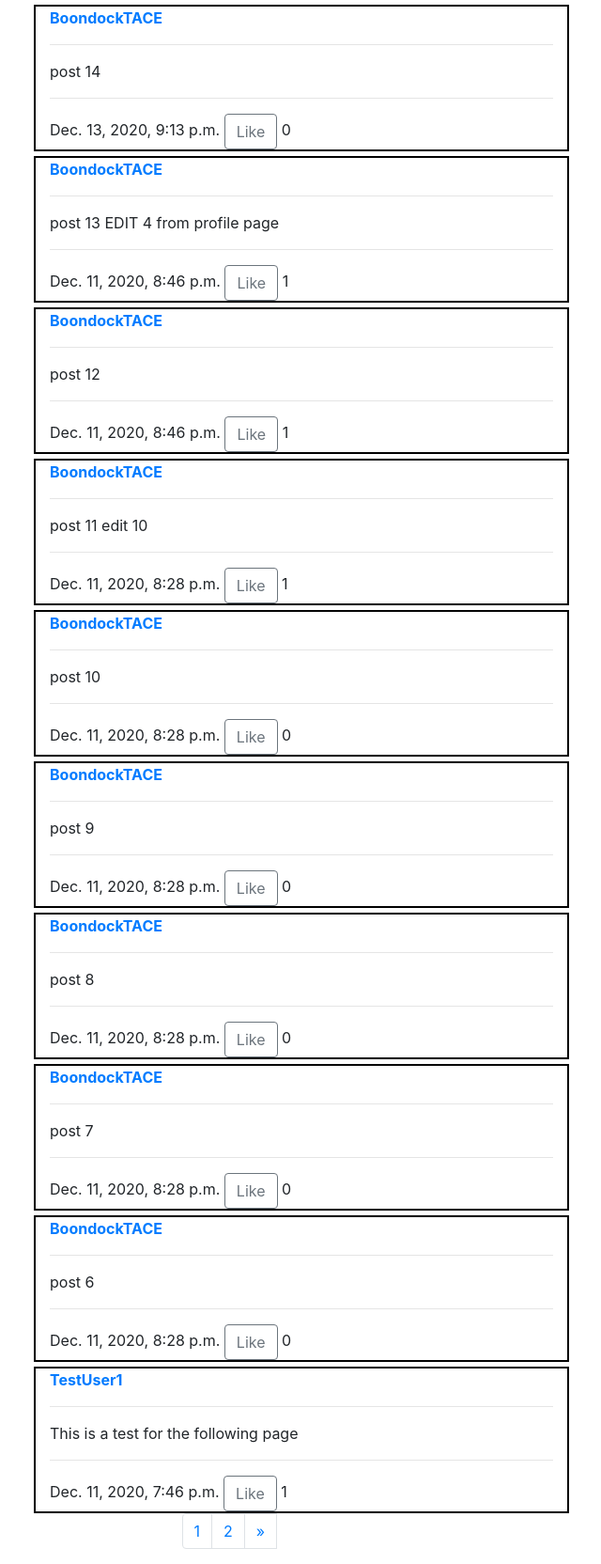
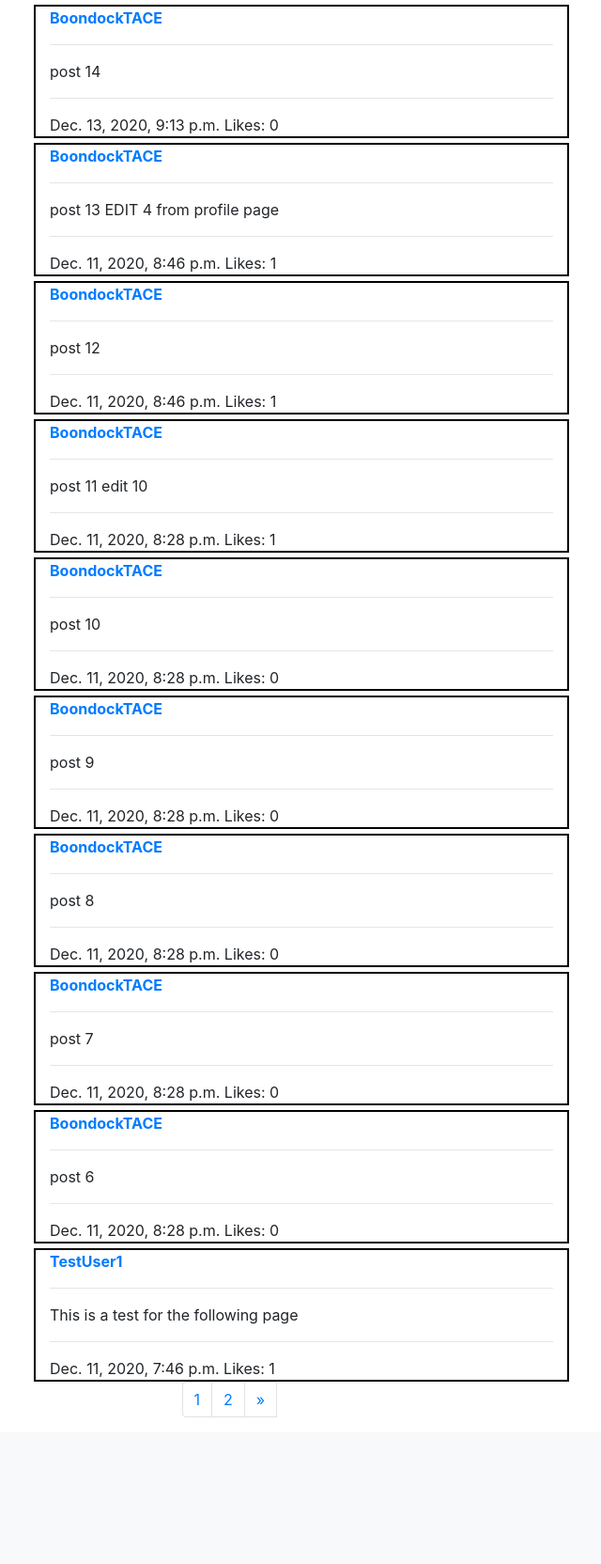
Before and after one commit to Boondock19/Boondock19--Project4-Network-HavardCourse, a Django app: page / in a window 1280 px wide. Shown: the part 56-1720 px from the top of the page at 94% size, without its empty margins (319-959 px from the left). After the commit the page ends 1564 px from the top, so only its background shows below. Run offline with Django 3.2, Linux system fonts and the light colour scheme; data comes from the database, SQL or seed files in the repository; both versions use the stored data as it was after the commit; some libraries are stand-ins or nearby versions.

Commit message:
Decimo Tercer  commit Parece que todo funciona

```diff
--- a/project4/network/templates/network/FollowingPage.html
+++ b/project4/network/templates/network/FollowingPage.html
@@ -22,7 +22,7 @@
                     {% if request.user in post.like.all %}
                         <button id="like-btn-{{ post.id }}" class="btn btn-outline-secondary Likebtn" data-Liked="yes" data-post_id="{{ post.id }}">Dislike</button> <span id="like-count-{{ post.id }}">{{post.like.count}}</span>
                     {% else %}
-                        <button id="like-btn-{{ post.id }}" class="btn btn-outline-secondary Likebtn" data-Liked="no" data-post_id="{{ post.id }}">Like</button> <span id="like-count-{{ post.id }}">{{post.like.count}}</span>
+                        <button id="like-btn-{{ post.id }}" class="btn btn-outline-secondary Likebtn" data-Liked="no" data-post_id="{{ post.id }}">Like</button> <span>Likes: </span> <span id="like-count-{{ post.id }}">{{post.like.count}}</span>
                     {% endif %}
                     </div>
                     <div class="text-right">
@@ -46,9 +46,9 @@
                         <hr>
                             {{post.Date}}
                             {% if request.user in post.like.all %}
-                                <button id="like-btn-{{ post.id }}" class="btn btn-outline-secondary Likebtn" data-Liked="yes" data-post_id="{{ post.id }}">Dislike</button> <span id="like-count-{{ post.id }}">{{post.like.count}}</span>
+                                <button id="like-btn-{{ post.id }}" class="btn btn-outline-secondary Likebtn" data-Liked="yes" data-post_id="{{ post.id }}">Dislike</button> <span>Likes: </span> <span id="like-count-{{ post.id }}">{{post.like.count}}</span>
                             {% else %}
-                                <button id="like-btn-{{ post.id }}" class="btn btn-outline-secondary Likebtn" data-Liked="no" data-post_id="{{ post.id }}">Like</button> <span id="like-count-{{ post.id }}">{{post.like.count}}</span>
+                                <button id="like-btn-{{ post.id }}" class="btn btn-outline-secondary Likebtn" data-Liked="no" data-post_id="{{ post.id }}">Like</button> <span>Likes: </span> <span id="like-count-{{ post.id }}">{{post.like.count}}</span>
                             {% endif %}
                         </div>
                     </div>
--- a/project4/network/templates/network/index.html
+++ b/project4/network/templates/network/index.html
@@ -36,9 +36,9 @@
                             <hr>
                             {{post.Date}}
                             {% if request.user in post.like.all %}
-                                <button id="like-btn-{{ post.id }}" class="btn btn-outline-secondary Likebtn" data-Liked="yes" data-post_id="{{ post.id }}">Dislike</button> <span id="like-count-{{ post.id }}">{{post.like.count}}</span>
+                            {% if user.is_authenticated %}  <button id="like-btn-{{ post.id }}" class="btn btn-outline-secondary Likebtn" data-Liked="yes" data-post_id="{{ post.id }}">Dislike</button> {% endif %} <span>Likes: </span> <span id="like-count-{{ post.id }}">{{post.like.count}}</span>
                             {% else %}
-                                <button id="like-btn-{{ post.id }}" class="btn btn-outline-secondary Likebtn" data-Liked="no" data-post_id="{{ post.id }}">Like</button> <span id="like-count-{{ post.id }}">{{post.like.count}}</span>
+                            {% if user.is_authenticated %}   <button id="like-btn-{{ post.id }}" class="btn btn-outline-secondary Likebtn" data-Liked="no" data-post_id="{{ post.id }}">Like</button> {% endif %} <span>Likes: </span> <span id="like-count-{{ post.id }}">{{post.like.count}}</span>
                             {% endif %}
                             </div>
                             <div class="text-right">
@@ -62,9 +62,9 @@
                                 <hr>
                                     {{post.Date}}
                                     {% if request.user in post.like.all %}
-                                        <button id="like-btn-{{ post.id }}" class="btn btn-outline-secondary Likebtn" data-Liked="yes" data-post_id="{{ post.id }}">Dislike</button> <span id="like-count-{{ post.id }}">{{post.like.count}}</span>
+                                    {% if user.is_authenticated %}   <button id="like-btn-{{ post.id }}" class="btn btn-outline-secondary Likebtn" data-Liked="yes" data-post_id="{{ post.id }}">Dislike</button> {% endif %} <span>Likes: </span> <span id="like-count-{{ post.id }}">{{post.like.count}}</span>
                                     {% else %}
-                                        <button id="like-btn-{{ post.id }}" class="btn btn-outline-secondary Likebtn" data-Liked="no" data-post_id="{{ post.id }}">Like</button> <span id="like-count-{{ post.id }}">{{post.like.count}}</span>
+                                    {% if user.is_authenticated %}  <button id="like-btn-{{ post.id }}" class="btn btn-outline-secondary Likebtn" data-Liked="no" data-post_id="{{ post.id }}">Like</button> {% endif %} <span>Likes: </span> <span id="like-count-{{ post.id }}">{{post.like.count}}</span>
                                     {% endif %}
                                 </div>
                             </div>
```
Also changed, not shown: project4/network/templates/network/ProfilePage.html (+4 -4 lines), project4/db.sqlite3.
